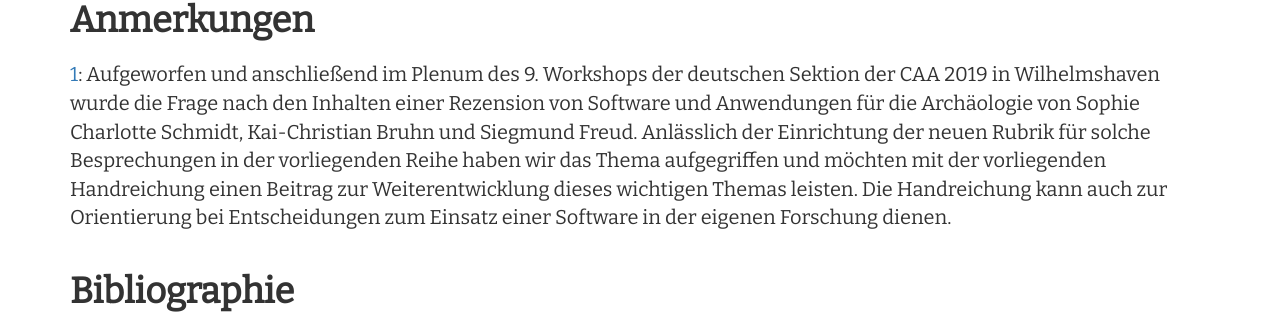
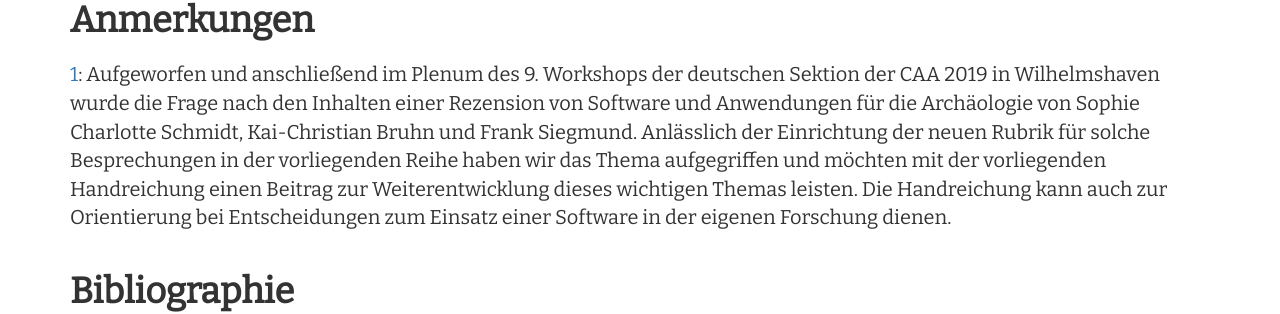
Before and after one commit to Research-Squirrel-Engineers/Impuls_SoftwareRezensionen_DGUF, a Jekyll site: the page built from Draft.md, in a window 1280 px wide and 900 px high, scrolled down 21153 px. Shown: the part 559-873 px from the top of the window. Built offline with Jekyll 4.4.1, drawn with Linux system fonts in a browser that asks for light colours; nearby versions of some CDN libraries.

Commit message:
Update Draft.md
Typo

```diff
--- a/Draft.md
+++ b/Draft.md
@@ -435,6 +435,6 @@ Wie oben beschrieben, gibt es eine große Anzahl weiterer Merkmale, die für die
 
 ## Anmerkungen
 
-<a name="myfootnote1">1</a>: Aufgeworfen und anschließend im Plenum des 9. Workshops der deutschen Sektion der CAA 2019 in Wilhelmshaven wurde die Frage nach den Inhalten einer Rezension von Software und Anwendungen für die Archäologie von Sophie Charlotte Schmidt, Kai-Christian Bruhn und Siegmund Freud. Anlässlich der Einrichtung der neuen Rubrik für solche Besprechungen in der vorliegenden Reihe haben wir das Thema aufgegriffen und möchten mit der vorliegenden Handreichung einen Beitrag zur Weiterentwicklung dieses wichtigen Themas leisten. Die Handreichung kann auch zur Orientierung bei Entscheidungen zum Einsatz einer Software in der eigenen Forschung dienen.
+<a name="myfootnote1">1</a>: Aufgeworfen und anschließend im Plenum des 9. Workshops der deutschen Sektion der CAA 2019 in Wilhelmshaven wurde die Frage nach den Inhalten einer Rezension von Software und Anwendungen für die Archäologie von Sophie Charlotte Schmidt, Kai-Christian Bruhn und Frank Siegmund. Anlässlich der Einrichtung der neuen Rubrik für solche Besprechungen in der vorliegenden Reihe haben wir das Thema aufgegriffen und möchten mit der vorliegenden Handreichung einen Beitrag zur Weiterentwicklung dieses wichtigen Themas leisten. Die Handreichung kann auch zur Orientierung bei Entscheidungen zum Einsatz einer Software in der eigenen Forschung dienen.
 
 ## Bibliographie
```
